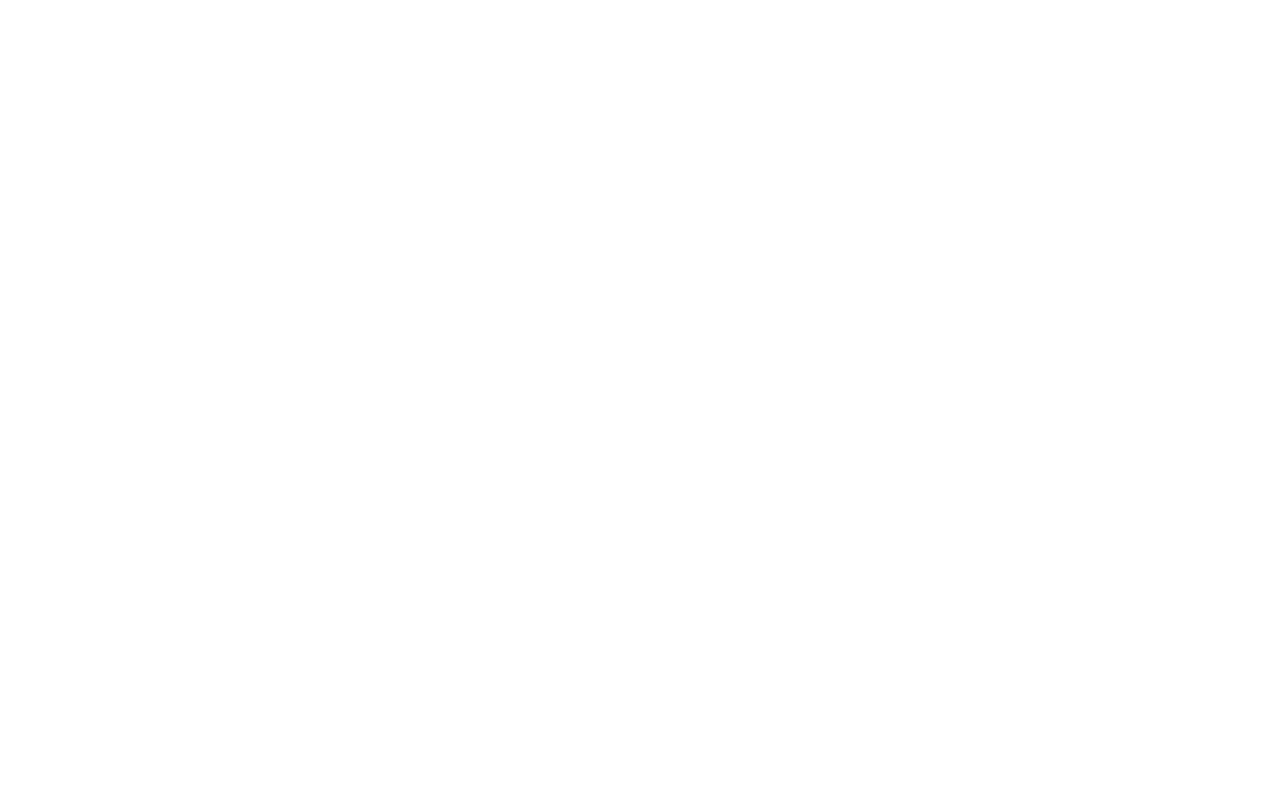
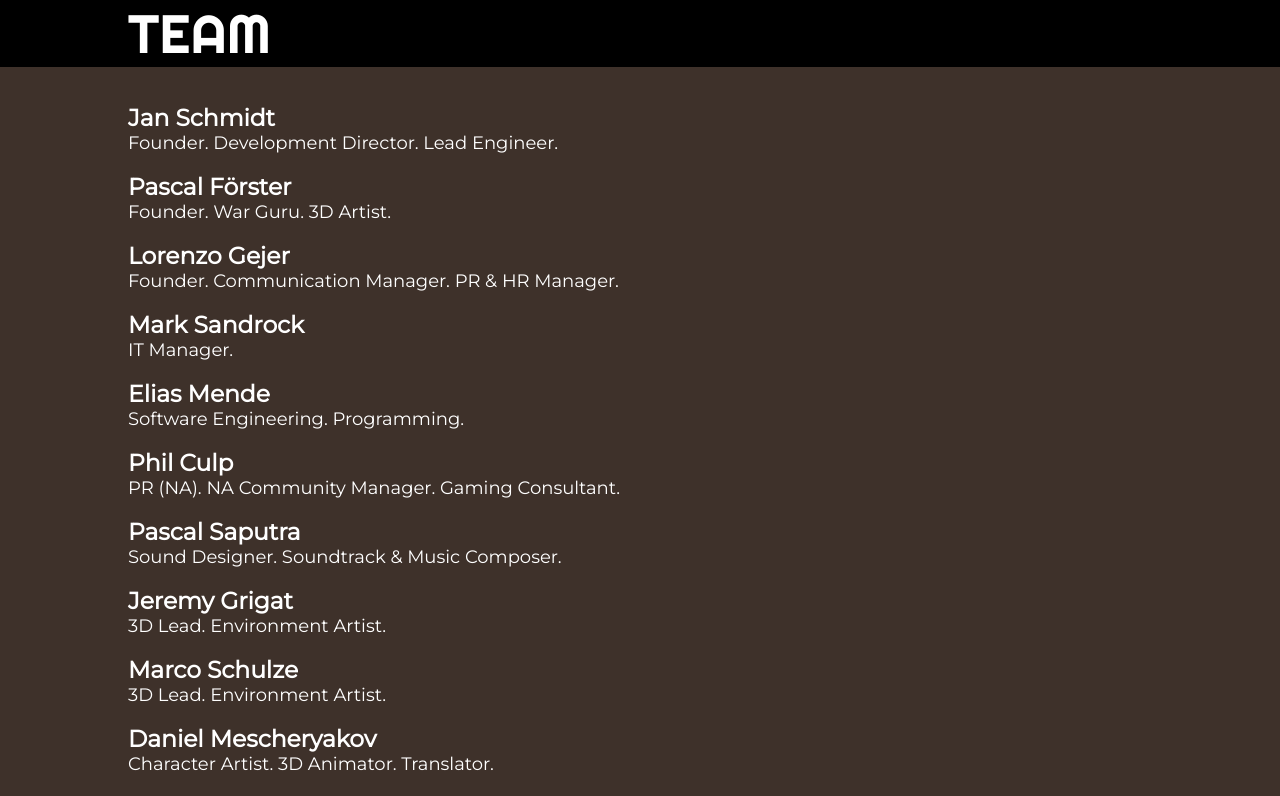
Before and after one commit to Emonadeo/GameStudiosWeb, a Nuxt app: page /team in a window 1280 px wide. Before the commit this address had no page. Shown: the top 796 px of the page. Built offline with nearby package versions, Linux system fonts and the light colour scheme.

Commit message:
Added 'Team'

```diff
--- a/nuxt.config.js
+++ b/nuxt.config.js
@@ -10,7 +10,7 @@
       { hid: 'description', name: 'description', content: 'Game Web Representation' }
     ],
     link: [
-      { href: 'https://fonts.googleapis.com/css?family=Righteous|Special+Elite|Teko', rel: 'stylesheet' }
+      { href: 'https://fonts.googleapis.com/css?family=Righteous|Special+Elite|Teko|Montserrat', rel: 'stylesheet' }
     ]
   },
   css: [
--- a/pages/partners.vue
+++ b/pages/partners.vue
@@ -37,7 +37,7 @@
 }
 </script>
 
-<style lang="css">
+<style lang="css" scoped>
 
 #container {
   flex: 1;
--- /dev/null
+++ b/pages/team.vue
@@ -0,0 +1,125 @@
+<template lang="html">
+  <div id="container">
+    <div class="wrap">
+      <div class="sandwich wrap-child">
+        <section class="team">
+          <div class="team-member" v-for="member in members">
+            <div class="team-name">
+              {{ member.name }}
+            </div>
+            <div class="team-caption">
+              {{ member.role }}
+            </div>
+          </div>
+        </section>
+        <section class="images">
+
+        </section>
+      </div>
+    </div>
+  </div>
+</template>
+
+<script>
+export default {
+  layout: 'navigated',
+  data () {
+    return {
+      members: [
+        {
+          name: 'Jan Schmidt',
+          role: 'Founder. Development Director. Lead Engineer.'
+        },
+        {
+          name: 'Pascal Förster',
+          role: 'Founder. War Guru. 3D Artist.'
+        },
+        {
+          name: 'Lorenzo Gejer',
+          role: 'Founder. Communication Manager. PR & HR Manager.'
+        },
+        {
+          name: 'Mark Sandrock',
+          role: 'IT Manager.'
+        },
+        {
+          name: 'Elias Mende',
+          role: 'Software Engineering. Programming.'
+        },
+        {
+          name: 'Phil Culp',
+          role: 'PR (NA). NA Community Manager. Gaming Consultant.'
+        },
+        {
+          name: 'Pascal Saputra',
+          role: 'Sound Designer.  Soundtrack & Music Composer.'
+        },
+        {
+          name: 'Jeremy Grigat',
+          role: '3D Lead. Environment Artist.'
+        },
+        {
+          name: 'Marco Schulze',
+          role: '3D Lead. Environment Artist.'
+        },
+        {
+          name: 'Daniel Mescheryakov',
+          role: 'Character Artist. 3D Animator. Translator.'
+        },
+        {
+          name: 'Besart',
+          role: '3D  Artist. 3D Animator.'
+        },
+        {
+          name: 'Emanuel Pilz',
+          role: 'Webdevelopment.'
+        },
+        {
+          name: 'Saman Razavi',
+          role: 'Programming.'
+        },
+        {
+          name: 'Noman Ahmad',
+          role: 'Programming'
+        },
+        {
+          name: 'Caroline Deiß',
+          role: 'Social Media'
+        }
+      ]
+    }
+  }
+}
+</script>
+
+<style lang="css" scoped>
+
+#container {
+  background-color: #3e312a;
+  color: white;
+  flex: 1;
+}
+
+.sandwich {
+  display: flex;
+}
+
+.sandwich > section {
+  flex: 1;
+}
+
+.team {
+  margin: 2rem 0;
+  font-family: 'Montserrat';
+}
+
+.team-member:not(:last-of-type) {
+  margin-bottom: 1rem;
+}
+
+.team-name {
+  font-weight: bold;
+  font-size: 1.3em;
+}
+
+</style>
```
